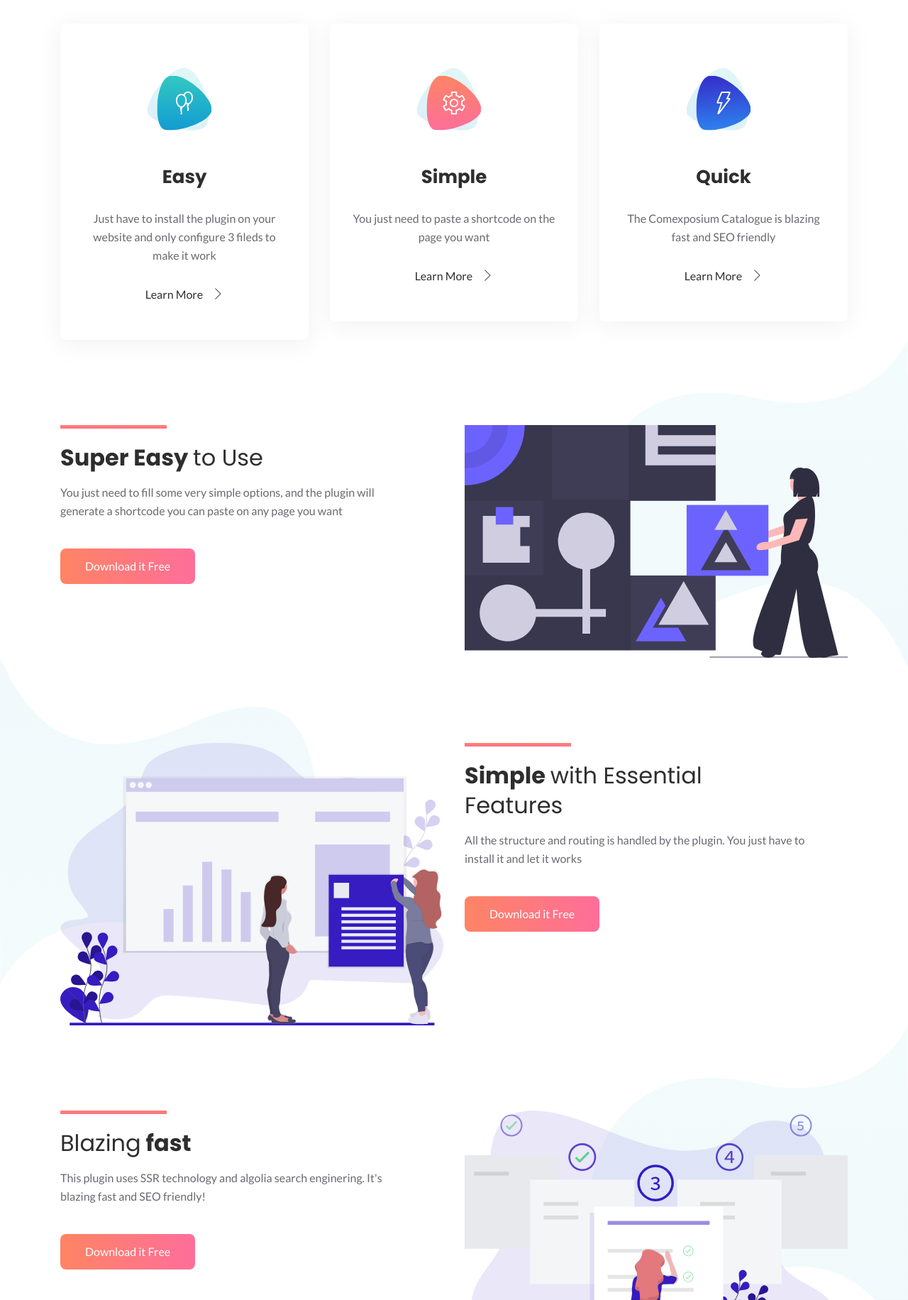
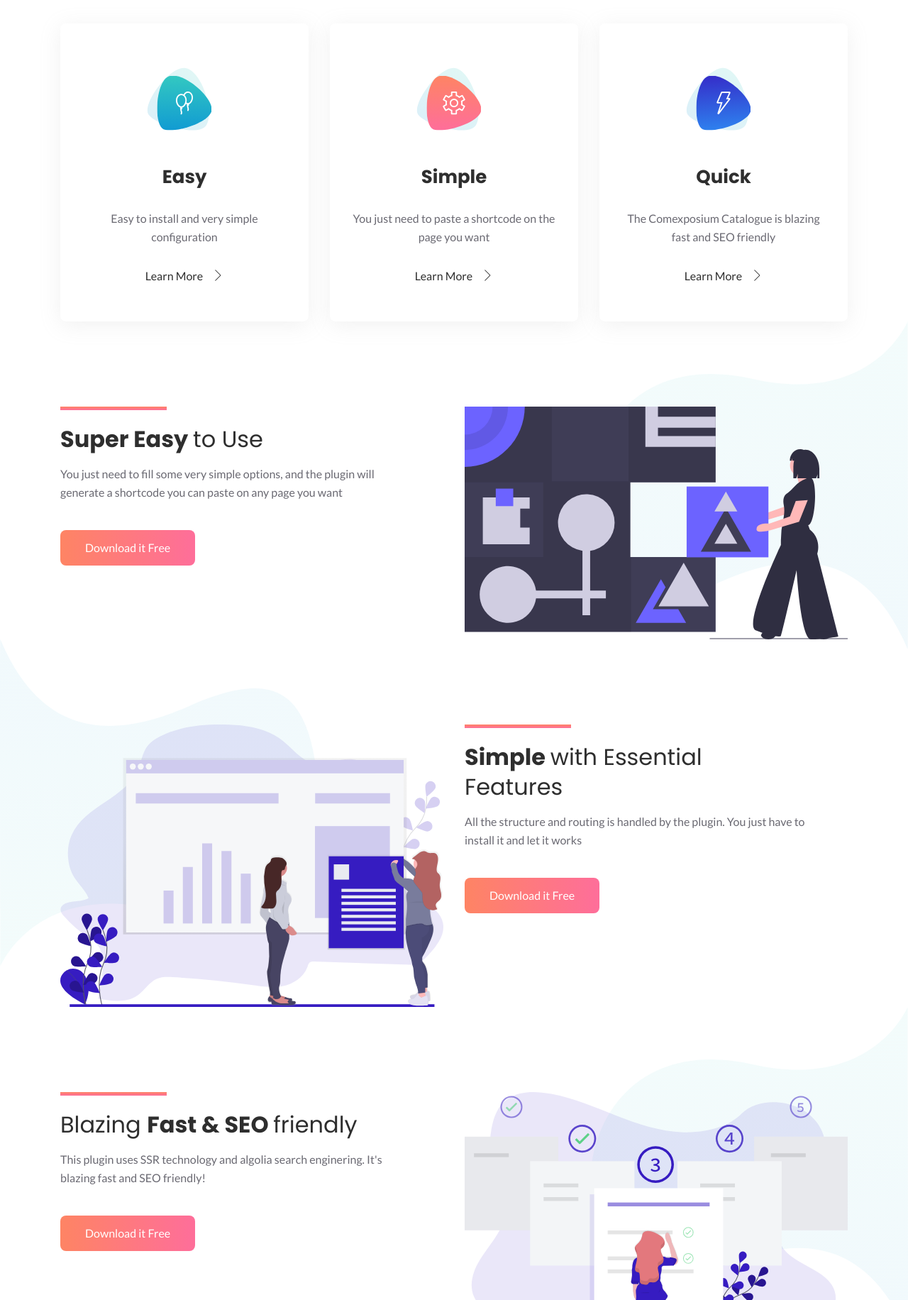
Before and after one commit to Hassancxpm/catalogue-comexposium-wordpress-plugin-website, a plain HTML site: page index.html in a window 1280 px wide. Shown: the part 1002-2834 px from the top of the page at 71% size. Drawn offline with Linux system fonts and the light colour scheme; files whose address does not match are found by name.

Commit message:
Improve texts

```diff
--- a/index.html
+++ b/index.html
@@ -129,7 +129,7 @@
                         </div>
                         <div class="services-content mt-30">
                             <h4 class="services-title"><a href="#">Easy</a></h4>
-                            <p class="text">Just have to install the plugin on your website and only configure 3 fileds to make it work</p>
+                            <p class="text">Easy to install and very simple configuration</p>
                             <a class="more" href="#easy">Learn More <i class="lni-chevron-right"></i></a>
                         </div>
                     </div> <!-- single services -->
@@ -234,7 +234,7 @@
                     <div class="about-content mt-50 wow fadeInLeftBig" data-wow-duration="1s" data-wow-delay="0.5s">
                         <div class="section-title">
                             <div class="line"></div>
-                            <h3 class="title"><span>Blazing</span> fast</h3>
+                            <h3 class="title"><span>Blazing </span>Fast & SEO <span>friendly</span></h3>
                         </div> <!-- section title -->
                         <p class="text">This plugin uses SSR technology and algolia search enginering. It's blazing fast and SEO friendly!</p>
                         <a href="#" class="main-btn">Download it Free</a>
```
